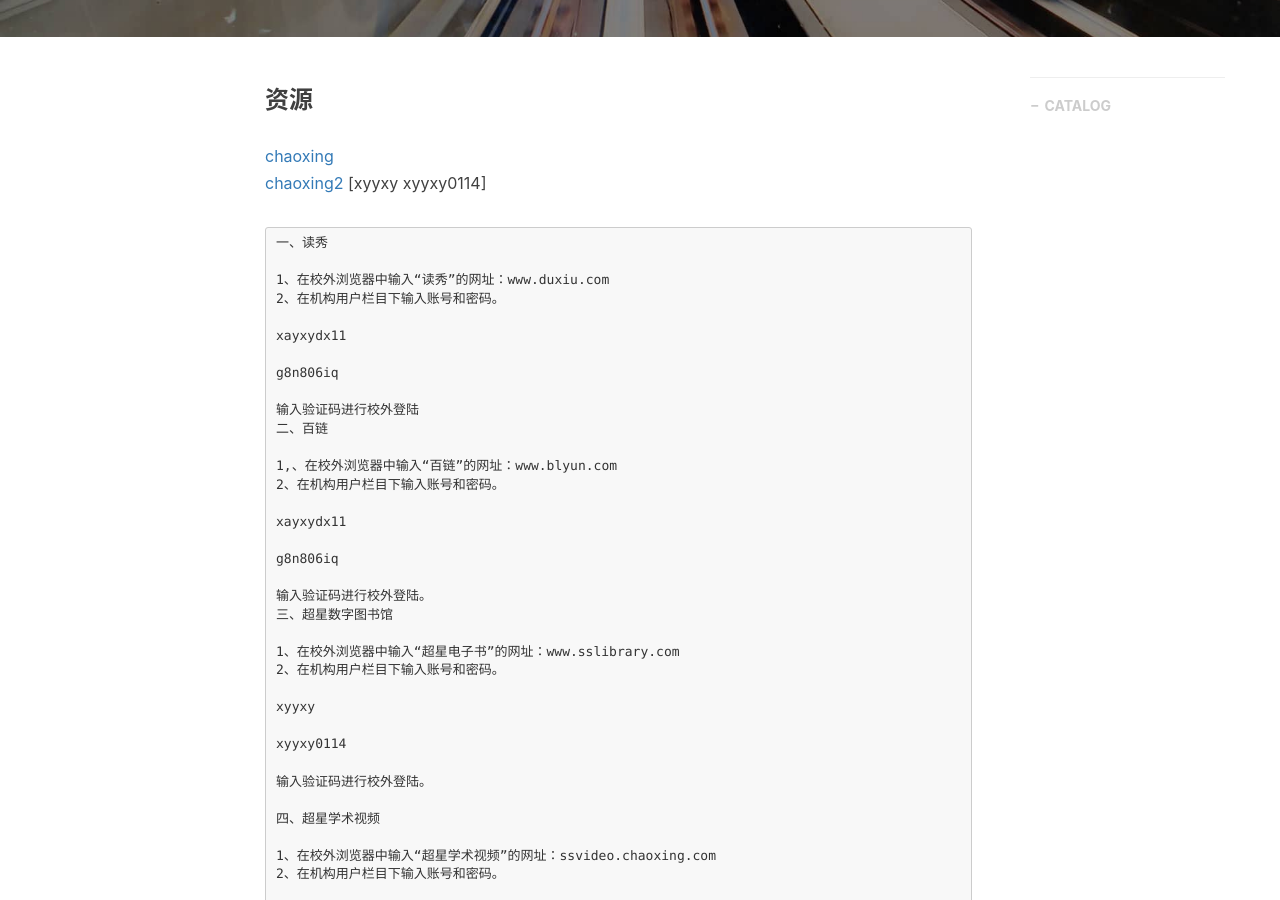
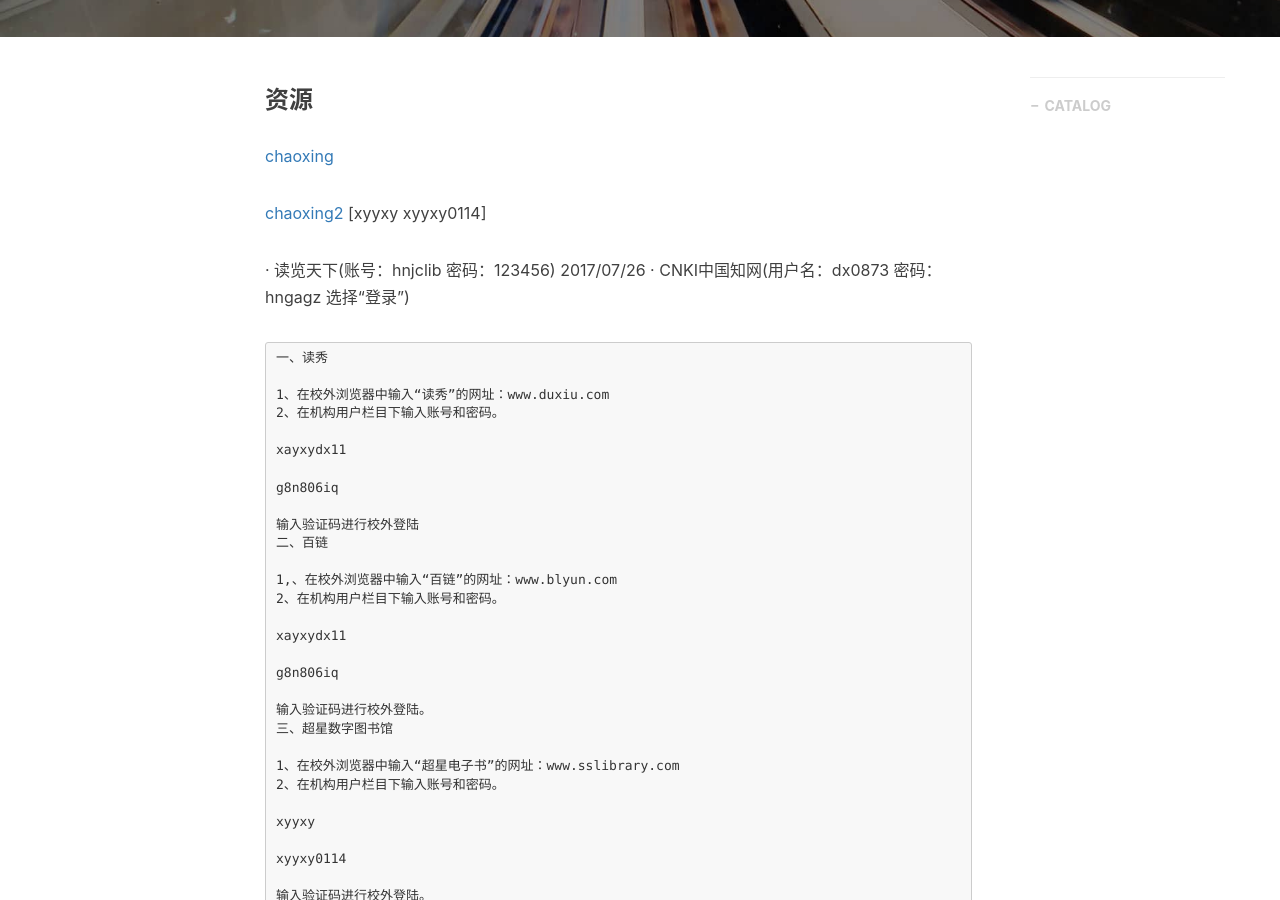
Before and after one commit to gary-robotics/dlward, a Jekyll site: the page built from _posts/2018-06-04-EKF-2018.markdown, in a window 1280 px wide and 900 px high, scrolled down 486 px. Built offline with Jekyll 4.4.1, drawn with Linux system fonts in a browser that asks for light colours; nearby versions of some CDN libraries; comment, search, counter and statistics services are not loaded.

Commit message:
Update 2018-06-04-EKF-2018.markdown

````diff
--- a/_posts/2018-06-04-EKF-2018.markdown
+++ b/_posts/2018-06-04-EKF-2018.markdown
@@ -11,7 +11,15 @@
 ---
 ### 资源
 [chaoxing](http://mooc.chaoxing.com/category/08/30/24)
+
 [chaoxing2](http://59.75.114.218:9080/gnxw/1024.jhtml)  [xyyxy xyyxy0114]
+
+
+
+·	读览天下(账号：hnjclib 密码：123456)	2017/07/26
+·	CNKI中国知网(用户名：dx0873 密码：hngagz 选择“登录”)
+
+
 
 ```
 一、读秀
````
